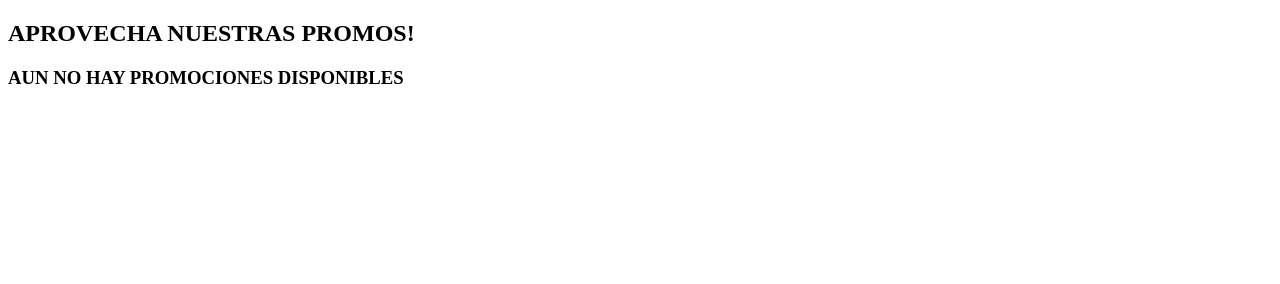
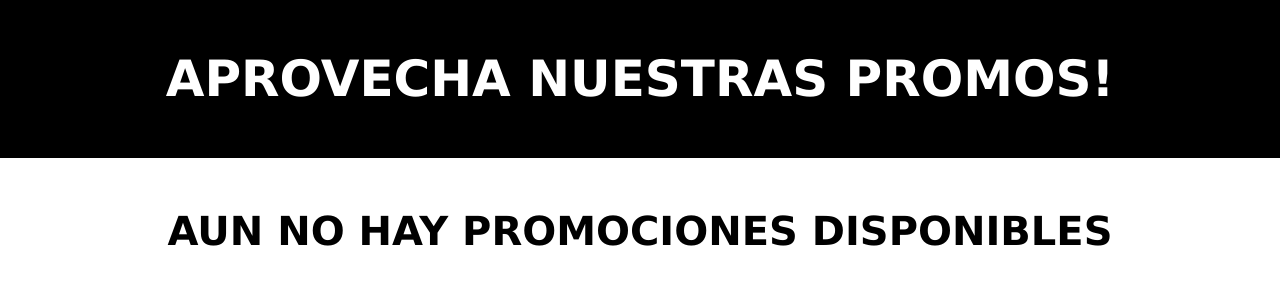
Before and after one commit to S4rch/PERUGYM, a plain HTML site: page promociones.html in a window 1280 px wide. Drawn offline with Linux system fonts and the light colour scheme; the site is published under a folder, as on GitHub Pages, so addresses that start at the root find nothing.

Commit message:
Update promociones.html

```diff
--- a/promociones.html
+++ b/promociones.html
@@ -4,7 +4,7 @@
 <head>
     <meta charset="UTF-8">
     <meta name="viewport" content="width=device-width, initial-scale=1.0">
-    <link rel="stylesheet" href="/stylePromociones.css">
+    <link rel="stylesheet" href="stylePromociones.css">
     <title>Document</title>
 </head>
 
```
